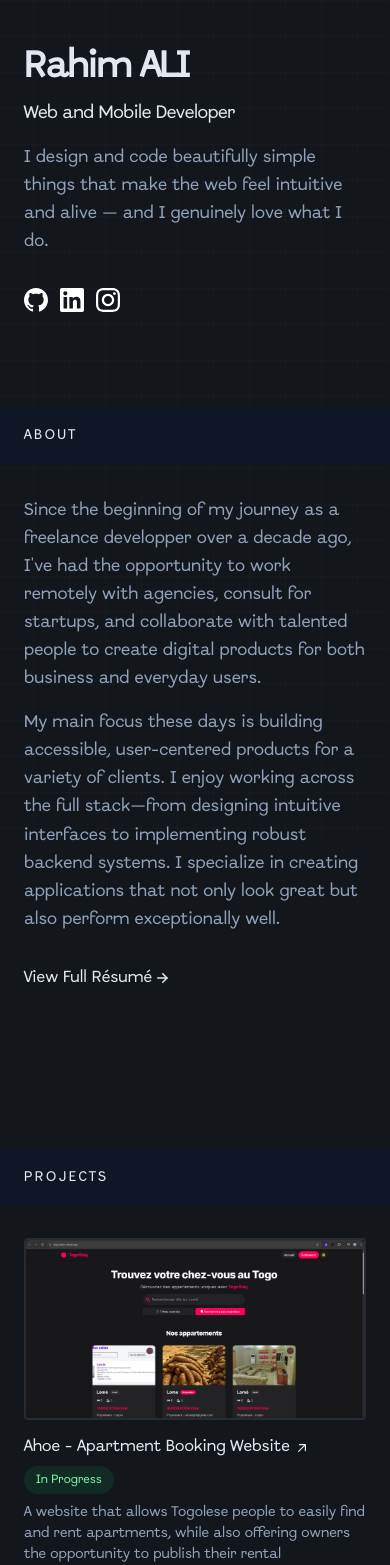
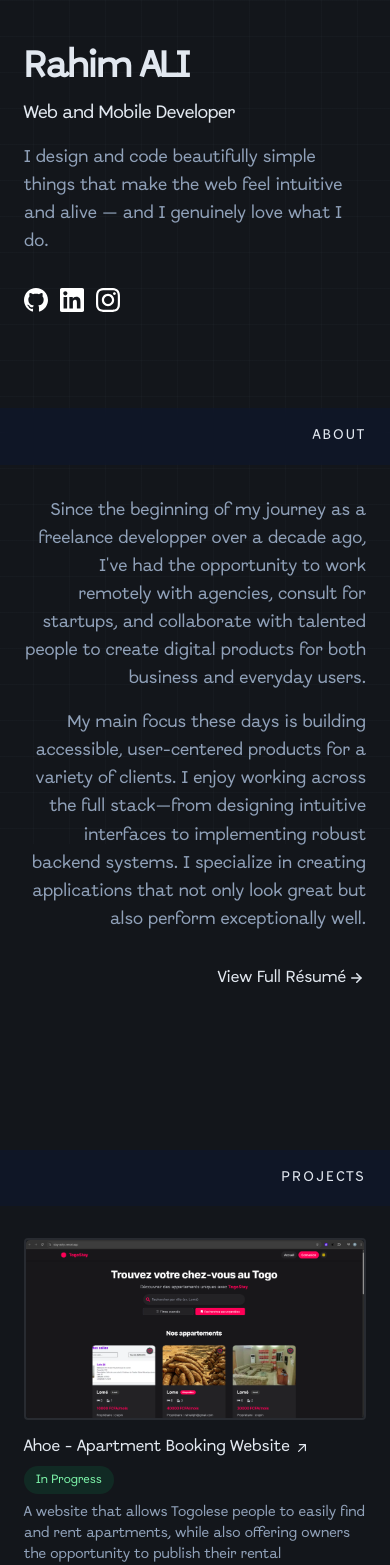
Before and after one commit to Rahim10020/freelance_portfolio, a Next.js app: page / in a window 390 px wide. Shown: the top 1565 px of the page. Built offline with nearby package versions, Linux system fonts and the light colour scheme; no server answers.

Commit message:
text-right for about

```diff
--- a/src/components/sections/About.tsx
+++ b/src/components/sections/About.tsx
@@ -1,24 +1,24 @@
-'use client';
+"use client";
 
-import SectionTitle from '../ui/SectionTitle';
-import ArchiveLink from '../ui/ArchiveLink';
-import Skills from './Skills';
-import { useLanguage } from '@/contexts/LanguageContext';
-import { personalInfo } from '@/lib/data';
+import SectionTitle from "../ui/SectionTitle";
+import ArchiveLink from "../ui/ArchiveLink";
+import Skills from "./Skills";
+import { useLanguage } from "@/contexts/LanguageContext";
+import { personalInfo } from "@/lib/data";
 
 export default function About() {
   const { t } = useLanguage();
 
   return (
-        <section id="about" className="mb-16 scroll-mt-16 md:mb-24 lg:mb-36 lg:scroll-mt-24">
+    <section
+      id="about"
+      className="mb-16 scroll-mt-16 md:mb-24 lg:mb-36 lg:scroll-mt-24"
+    >
       <SectionTitle>{t.about.title}</SectionTitle>
+      <div className="text-right">
         <div className="space-y-4 text-slate-400 mb-8">
-                <p className="text-body font-display">
-                    {t.about.paragraph1}
-                </p>
-                <p className="text-body font-display">
-                    {t.about.paragraph2}
-                </p>
+          <p className="text-body font-display">{t.about.paragraph1}</p>
+          <p className="text-body font-display">{t.about.paragraph2}</p>
         </div>
         <div className="mb-8">
           <ArchiveLink
@@ -27,7 +27,8 @@ export default function About() {
             isExternal
           />
         </div>
-            <div className='py-8'></div>
+        <div className="py-8"></div>
+      </div>
     </section>
   );
 }
--- a/src/components/ui/SectionTitle.tsx
+++ b/src/components/ui/SectionTitle.tsx
@@ -3,10 +3,13 @@ interface SectionTitleProps {
   className?: string;
 }
 
-export default function SectionTitle({ children, className = '' }: SectionTitleProps) {
+export default function SectionTitle({
+  children,
+  className = "",
+}: SectionTitleProps) {
   return (
     <h2
-            className={`section-title uppercase text-slate-200 mb-8 lg:mb-12 sticky top-0 z-20 -mx-6 px-6 py-5 backdrop-blur bg-slate-900/75 md:bg-transparent lg:relative lg:top-auto lg:mx-0 lg:px-0 lg:py-0 lg:backdrop-blur-none ${className}`}
+      className={`section-title uppercase text-right text-slate-200 mb-8 lg:mb-12 sticky top-0 z-20 -mx-6 px-6 py-5 backdrop-blur bg-slate-900/75 md:bg-transparent lg:relative lg:top-auto lg:mx-0 lg:px-0 lg:py-0 lg:backdrop-blur-none ${className}`}
     >
       {children}
     </h2>
--- a/src/components/ui/ServiceCard.tsx
+++ b/src/components/ui/ServiceCard.tsx
@@ -25,7 +25,7 @@ export default function ServiceCard({
   const IconComponent = serviceIconMap[service.icon];
 
   return (
-    <div className="group relative rounded-lg bg-transparent p-6 transition-all hover:shadow-md">
+    <div className="group relative rounded-lg bg-transparent pb-12 pr-12 transition-all hover:shadow-md">
       <div className="mb-4 text-[var(--text-accent)]">
         <IconComponent size={34} />
       </div>
```
Lines whose indentation alone changed are shown as unchanged.
